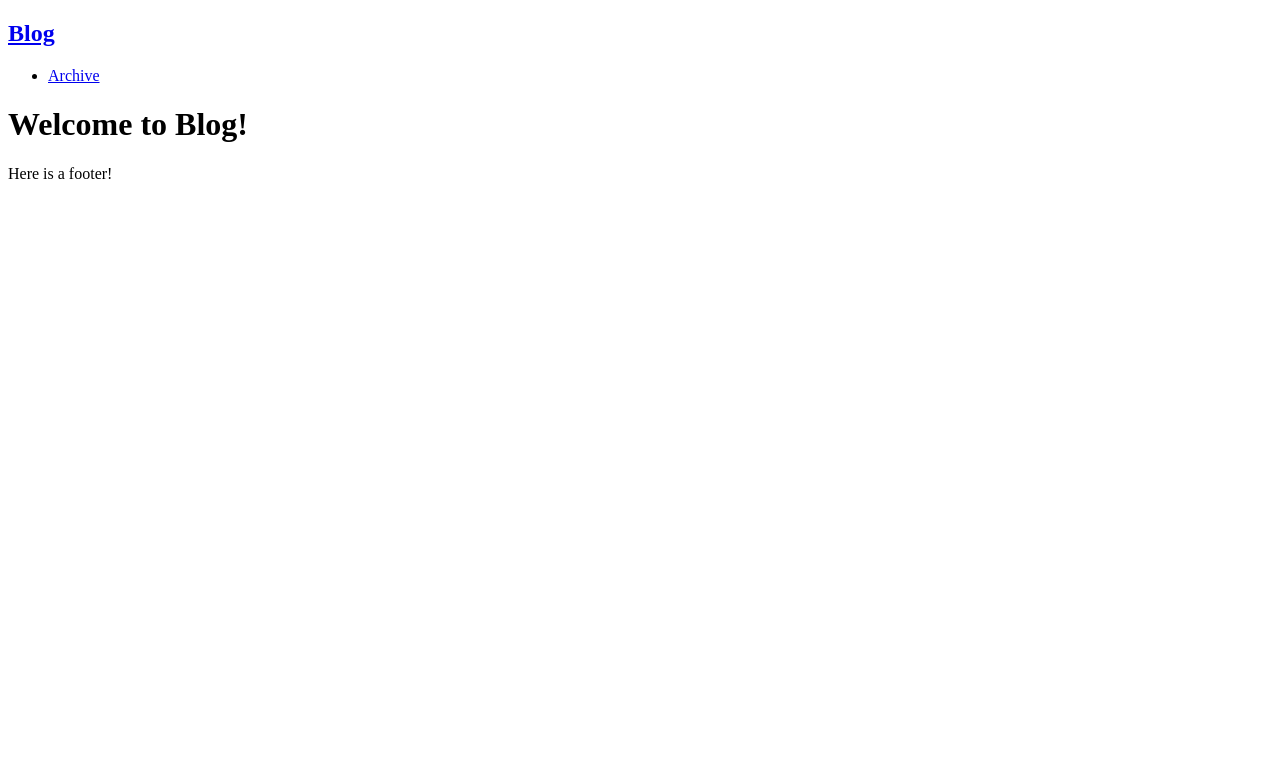
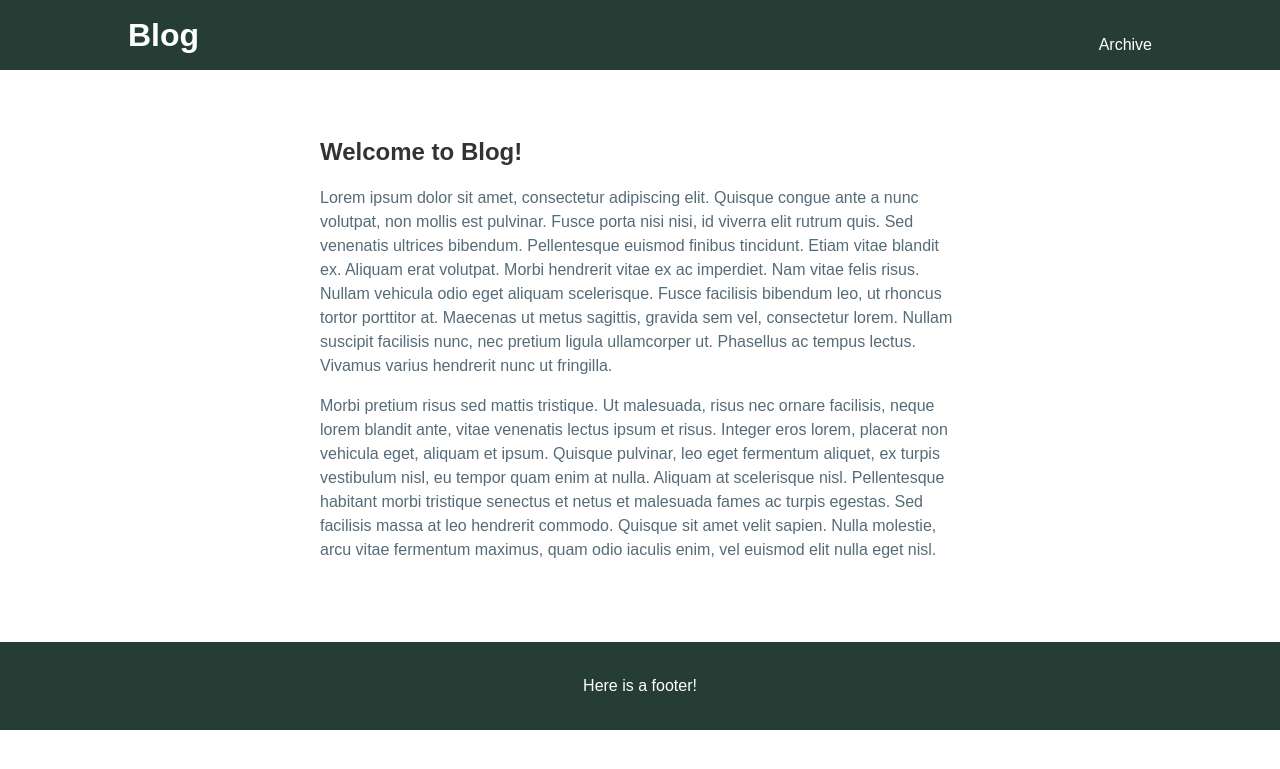
Before and after one commit to JuBrandt/blog-with-python-and-flask, a Flask app: page / in a window 1280 px wide. Shown: the top 769 px of the page. Run offline with Flask 2, Linux system fonts and the light colour scheme.

Commit message:
Added basic styling.

```diff
--- /dev/null
+++ b/app/static/css/style.css
@@ -0,0 +1,94 @@
+* {
+  margin: 0;
+  padding: 0:
+}
+
+body {
+  font-family: "Arial", sans-serif;
+  line-height: 1.5;
+  color: #566b78;
+  -moz-font-smoothing: grayscale;
+  -webkit-font-smoothing: antialiased;
+}
+
+header {
+  background-color: #263d36;
+  line-height: 1.2;
+  max-width: none;
+  position: relative;
+  padding: 2vh 10vw;
+}
+
+header h1 {
+  display: inline-block;
+  vertical-align: top;
+}
+
+header a {
+  text-decoration: none;
+  color: white;
+}
+
+nav {
+  display: inline-block;
+  vertical-align: middle;
+  position: absolute;
+  right: 10vw;
+  bottom: 2vh;
+
+}
+
+nav ul {
+  list-style-type: none;
+}
+
+section {
+  max-width: 40em;
+  margin: 0 auto;
+  padding: 1em;
+}
+
+section p {
+  margin-top: 1em;
+}
+
+h1,
+h2,
+strong {color: #333;}
+
+h2 {
+  margin-top: 1em;
+  padding-top: 1em;
+}
+
+pre {
+  background: #f5f7f9;
+  border-bottom: 1px solid #d8dee9;
+  color: #a7adba;
+  -moz-font-smoothing: grayscale;
+  -webkit-font-smoothing: initial;
+  overflow: auto;
+  white-space: pre-wrap;
+  padding: 1em;
+  border-left: 2px solid #69c;
+}
+
+footer {
+  align-items: center;
+  display: flex;
+  justify-content: center;
+  margin-top: 4em;
+  text-align: center;
+  background-color: #263d36;
+  color: white;
+  padding: 2em;
+}
+
+a {
+  color: #e81c4f;
+}
+
+img {
+  height: auto;
+  max-width: 100%;
+}
--- a/app/templates/base.html
+++ b/app/templates/base.html
@@ -1,6 +1,9 @@
 <!DOCTYPE html>
 <html>
   <head>
+    <meta charset="utf-8" />
+    <meta name="viewport" content="width=device-width, initial-scale=1" />
+    <link rel=stylesheet type=text/css href="{{ url_for('static', filename='css/style.css') }}" />
     {% if title %}
       <title>{{ title }}</title>
     {% else %}
@@ -8,26 +11,17 @@
     {% endif %}
   </head>
   <body>
+    <header>
+      <h1><a href="#">Blog</a></h1>
       <nav>
-      <h1><a href="#">Blog</a></h1>
         <ul>
           <li>
             <a href="#">Archive</a>
           </li>
         </ul>
       </nav>
+    </header>
     {% block content %}{% endblock %}
-    {% with messages = get_flashed_messages() %}
-      {% if messages %}
-        <ul>
-          {% for message in messages %}
-            <li>
-              {{ message }}
-            </li>
-          {% endfor %}
-        </ul>
-      {% endif %}
-    {% endwith %}
     <footer>
       <p>
         Here is a footer!
--- a/app/templates/index.html
+++ b/app/templates/index.html
@@ -1,5 +1,13 @@
 {% extends "base.html" %}
 
 {% block content %}
-  <h1>Welcome to Blog!</h1>
+  <section>
+    <h2>Welcome to Blog!</h2>
+    <p>
+      Lorem ipsum dolor sit amet, consectetur adipiscing elit. Quisque congue ante a nunc volutpat, non mollis est pulvinar. Fusce porta nisi nisi, id viverra elit rutrum quis. Sed venenatis ultrices bibendum. Pellentesque euismod finibus tincidunt. Etiam vitae blandit ex. Aliquam erat volutpat. Morbi hendrerit vitae ex ac imperdiet. Nam vitae felis risus. Nullam vehicula odio eget aliquam scelerisque. Fusce facilisis bibendum leo, ut rhoncus tortor porttitor at. Maecenas ut metus sagittis, gravida sem vel, consectetur lorem. Nullam suscipit facilisis nunc, nec pretium ligula ullamcorper ut. Phasellus ac tempus lectus. Vivamus varius hendrerit nunc ut fringilla.
+    </p>
+    <p>
+      Morbi pretium risus sed mattis tristique. Ut malesuada, risus nec ornare facilisis, neque lorem blandit ante, vitae venenatis lectus ipsum et risus. Integer eros lorem, placerat non vehicula eget, aliquam et ipsum. Quisque pulvinar, leo eget fermentum aliquet, ex turpis vestibulum nisl, eu tempor quam enim at nulla. Aliquam at scelerisque nisl. Pellentesque habitant morbi tristique senectus et netus et malesuada fames ac turpis egestas. Sed facilisis massa at leo hendrerit commodo. Quisque sit amet velit sapien. Nulla molestie, arcu vitae fermentum maximus, quam odio iaculis enim, vel euismod elit nulla eget nisl.
+    </p>
+  </section>
 {% endblock %}
--- a/app/views.py
+++ b/app/views.py
@@ -1,4 +1,4 @@
-from flask import render_template
+from flask import render_template, url_for
 from app import app
 
 @app.route('/')
```
Lines whose indentation alone changed are shown as unchanged.
